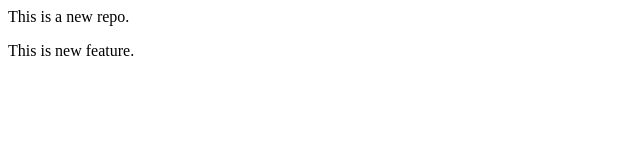
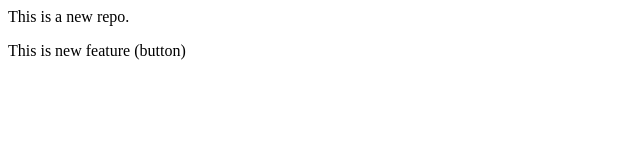
Before and after one commit to vivaan-iitrpr/localrepo, a plain HTML site: page index.html in a window 1280 px wide. Shown: the full height of the page, 0-640 px from the left. Drawn offline with Linux system fonts and the light colour scheme.

Commit message:
add button

```diff
--- a/index.html
+++ b/index.html
@@ -1,2 +1,2 @@
 <p>This is a new repo.</p>
-<p>This is new feature.</p>
+<p>This is new feature (button) </p>
```
